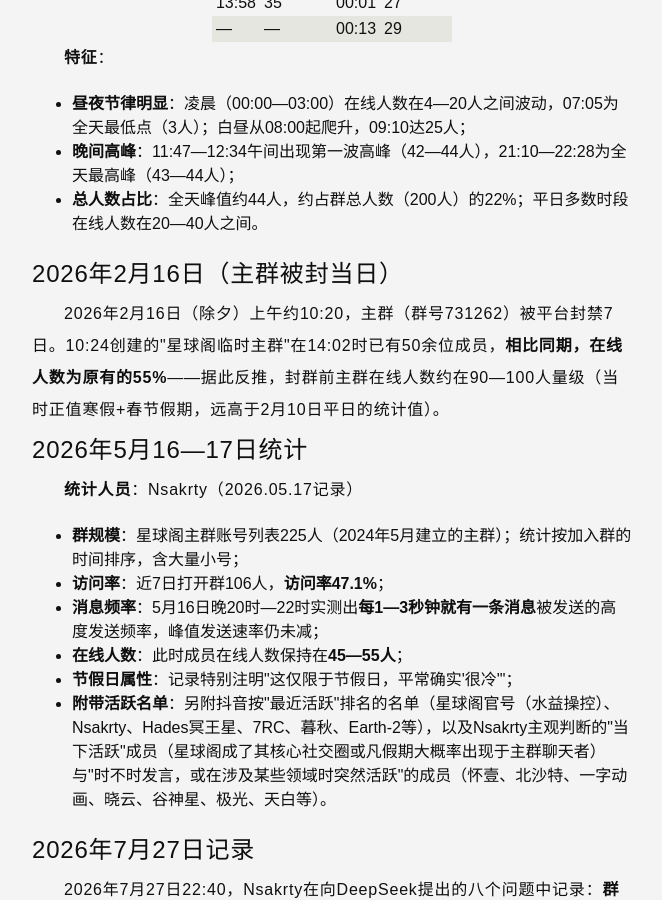
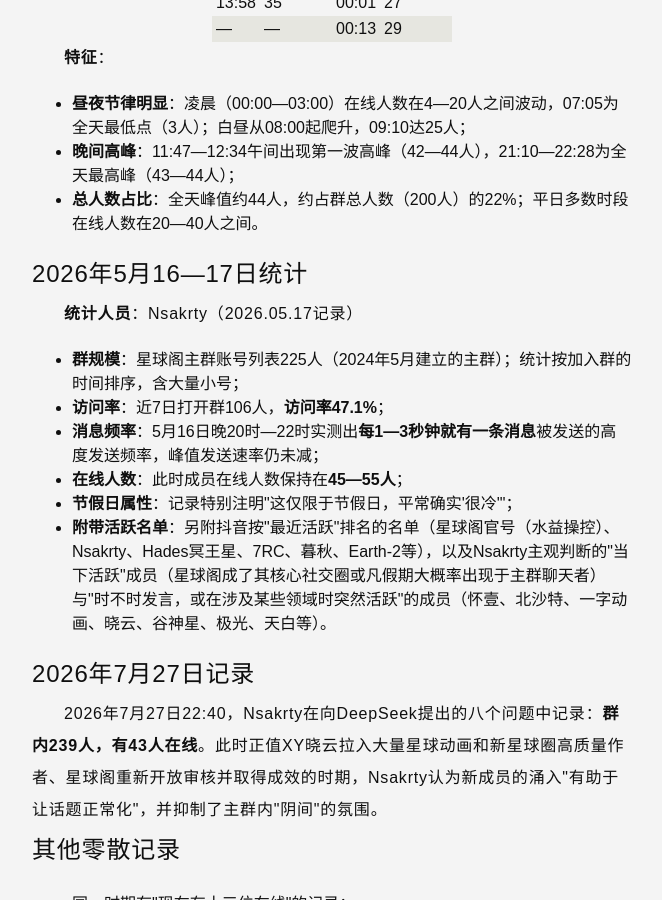
Before and after one commit to SRPNGO/post, a Jekyll site: the page built from wiki/OnlineStats.md, in a window 1280 px wide and 900 px high, scrolled down 1456 px. Shown: the whole window, without its empty margins (308-970 px from the left). Built offline with Jekyll 4.4.1, drawn with Linux system fonts in a browser that asks for light colours; our own code applies the rules of GitHub Pages for plain Markdown files; comment, search, counter and statistics services are not loaded.

Commit message:
fixwibcwhbcwd

```diff
--- a/wiki/OnlineStats.md
+++ b/wiki/OnlineStats.md
@@ -56,10 +56,6 @@ title: 主群在线人数统计
 - **晚间高峰**：11:47—12:34午间出现第一波高峰（42—44人），21:10—22:28为全天最高峰（43—44人）；
 - **总人数占比**：全天峰值约44人，约占群总人数（200人）的22%；平日多数时段在线人数在20—40人之间。
 
-## 2026年2月16日（主群被封当日）
-
-2026年2月16日（除夕）上午约10:20，主群（群号731262）被平台封禁7日。10:24创建的"星球阁临时主群"在14:02时已有50余位成员，**相比同期，在线人数为原有的55%**——据此反推，封群前主群在线人数约在90—100人量级（当时正值寒假+春节假期，远高于2月10日平日的统计值）。
-
 ## 2026年5月16—17日统计
 
 **统计人员**：Nsakrty（2026.05.17记录）
```
